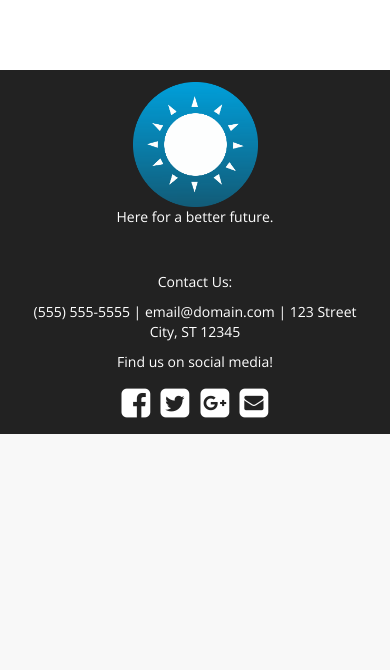
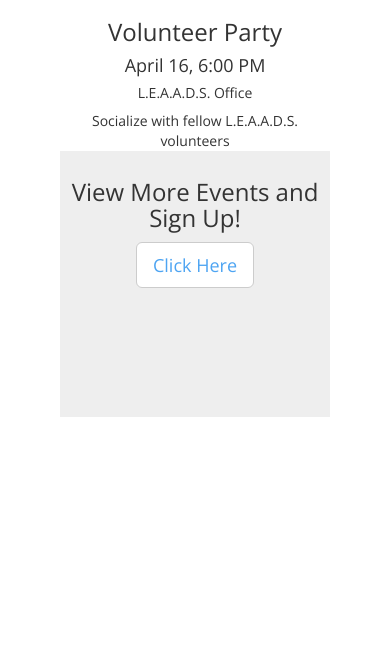
Before and after one commit to SrutiG/LEAADS-website, a Flask app: page /home in a window 390 px wide. Shown: the part 1468-2138 px from the top of the page. Before the commit the page ends 1902 px from the top, so only its background shows below. Run offline with Flask 2, Linux system fonts and the light colour scheme; data that the repository does not hold is empty; some libraries are stand-ins or nearby versions.

Commit message:
upcoming events

```diff
--- a/app/static/css/index.css
+++ b/app/static/css/index.css
@@ -357,6 +357,16 @@ body {
 	text-align: center;
 }
 
+.home-img {
+    margin-bottom: 1%;
+    padding-top: 1%;
+}
+
+.home-header {
+    border-bottom: 1px solid var(--colorPrimary) ! important;
+    padding-bottom: 1%;
+}
+
 .img-home { /*not working */
 	width: 90%;
 	height: 90%;
@@ -385,7 +395,7 @@ body {
     position: absolute;
     background-color: var(--overlay);
     opacity: 0.5;
-    top: 40%;
+    top: 35%;
     left: 5%;
     height: 45%;
     width: 45%;
@@ -398,7 +408,7 @@ body {
     color: var(--colorPrimaryLight);
     z-index: 1;
     margin-bottom: 2%;
-    top: 40%;
+    top: 35%;
     left: 7.5%;
     height: 45%;
     width: 42%;
@@ -441,6 +451,26 @@ body {
 .learn-more-main {
     background-color: var(--colorPrimaryLight);
     color: var(--colorPrimary);
+}
+
+.event-wrapper {
+    margin-top: 2%;
+
+}
+
+.events {
+    margin-top: 2%;
+}
+
+.event-header {
+    margin-bottom: 2%;
+}
+
+.view-more {
+    height: 31.5vh;
+    padding: 3%;
+    margin-bottom: 5%;
+    background-color: var(--colorAccent);
 }
 
 /* blog */
--- a/app/templates/home.html
+++ b/app/templates/home.html
@@ -16,14 +16,17 @@
 
 <div class="container jumbotron main">
     <div class="col-md-8 col-md-offset-2">
+        <div class="col-md-12">
             <h2 class="text-center">Get involved!</h2>
+        </div>
+
         <div class="row">
-        <div class="col-md-6 col-md-offset-0 col-sm-4 col-sm-offset-1 col-xs-4 col-xs-offset-1 col-centered text-center"> <img src="{{url_for('static', filename='images/prog-opps.PNG')}}"
+            <div class="col-md-6 col-md-offset-0 col-sm-4 col-sm-offset-1 col-xs-4 col-xs-offset-1 col-centered text-center"> <img class="home-img" src="{{url_for('static', filename='images/prog-opps.PNG')}}"
                                         style="width: 90%; height: 90%; margin-top: 10px;">
-        <h7 class="col-md-12">Sign your child up for one of our after school programs or summer camps. Your child will learn valuable skills and have a great time!</h7></div>
-        <div class="col-md-6 col-md-offset-0 col-sm-4 col-sm-offset-1 col-xs-4 col-xs-offset-1 col-centered text-center"> <img src="{{url_for('static', filename='images/leaads-kids.png')}}"
+            <h4 class="col-md-12">Sign your child up for one of our after school programs or summer camps. Your child will learn valuable skills and have a great time!</h4></div>
+            <div class="col-md-6 col-md-offset-0 col-sm-4 col-sm-offset-1 col-xs-4 col-xs-offset-1 col-centered text-center"> <img class="home-img" src="{{url_for('static', filename='images/leaads-kids.png')}}"
                                         style="width: 90%; height: 90%; margin-top: 10px;">
-            <h7 class="col-md-12">Take part in one of our many volunteer opportunities, join us at one of our events, or look for job opportunities!</h7></div>
+                <h4 class="col-md-12">Take part in one of our many volunteer opportunities, join us at one of our events, or look for job opportunities!</h4></div>
         </div>
         <div class="row">
             <div class="col-md-6 col-md-offset-0 col-sm-4 col-sm-offset-1 col-xs-4 col-xs-offset-1 col-centered text-center butt-wrapper"> <a href="{{ url_for('programs') }}" role="button" class="btn btn-default home-butt">PROGRAMS</a> </div>
@@ -31,8 +34,34 @@
             <!-- <div class="row"> <button type="button" class="btn btn-home">OPPORTUNITIES</button> </div> -->
         </div>
     </div>
+    <div class="col-md-10 col-md-offset-1 event-wrapper">
+        <div class="col-md-12">
+            <h2 class="text-center event-header">Upcoming Events</h2>
+        </div>
+        <div class="events container">
+            <div class="col-md-4 event text-center">
+                <img src="http://i.imgur.com/kbFNf2N.png" style="width: 100%;">
+                <h3>Back to School Bash</h3>
+                <h4>April 10, 6:00 PM</h4>
+                <h5>Shiloh High School</h5>
+                <h7>Celebrate the new school year with family and friends</h7>
+            </div>
+            <div class="col-md-4 event text-center">
+                <img src="http://i.imgur.com/kbFNf2N.png" style="width: 100%;">
+                <h3>Volunteer Party</h3>
+                <h4>April 16, 6:00 PM</h4>
+                <h5>L.E.A.A.D.S. Office</h5>
+                <h7>Socialize with fellow L.E.A.A.D.S. volunteers</h7>
+            </div>
+            <div class="col-md-4 event text-center">
+                <div class="view-more">
+                    <h3>View More Events and Sign Up!</h3>
+                    <button type="button" class="btn btn-default btn-lg">Click Here</button>
+                </div>
 
-
+            </div>
+        </div>
+    </div>
 </div>
 
 <!-- /Rachel's Code-->
```
Lines whose indentation alone changed are shown as unchanged.
